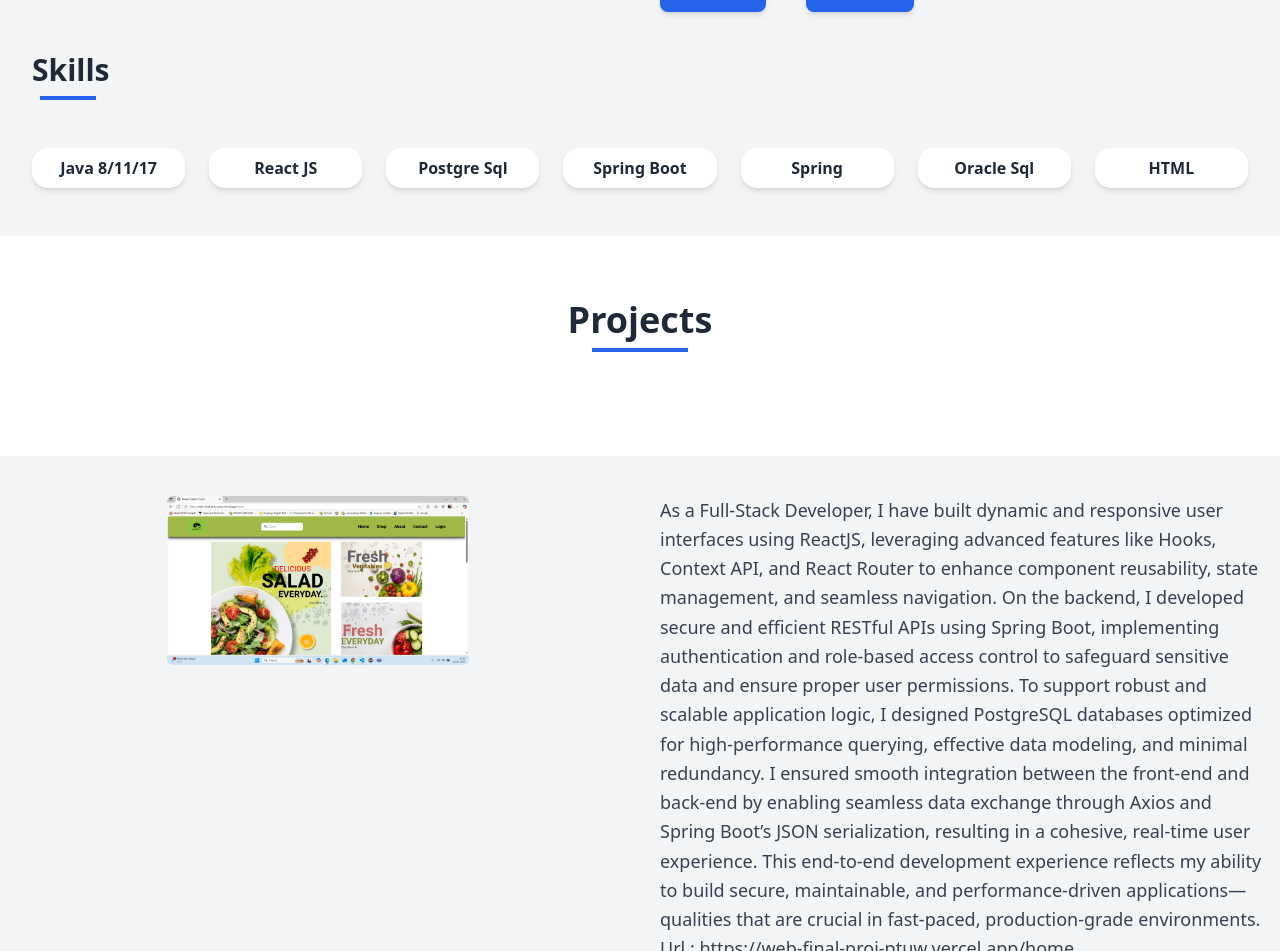
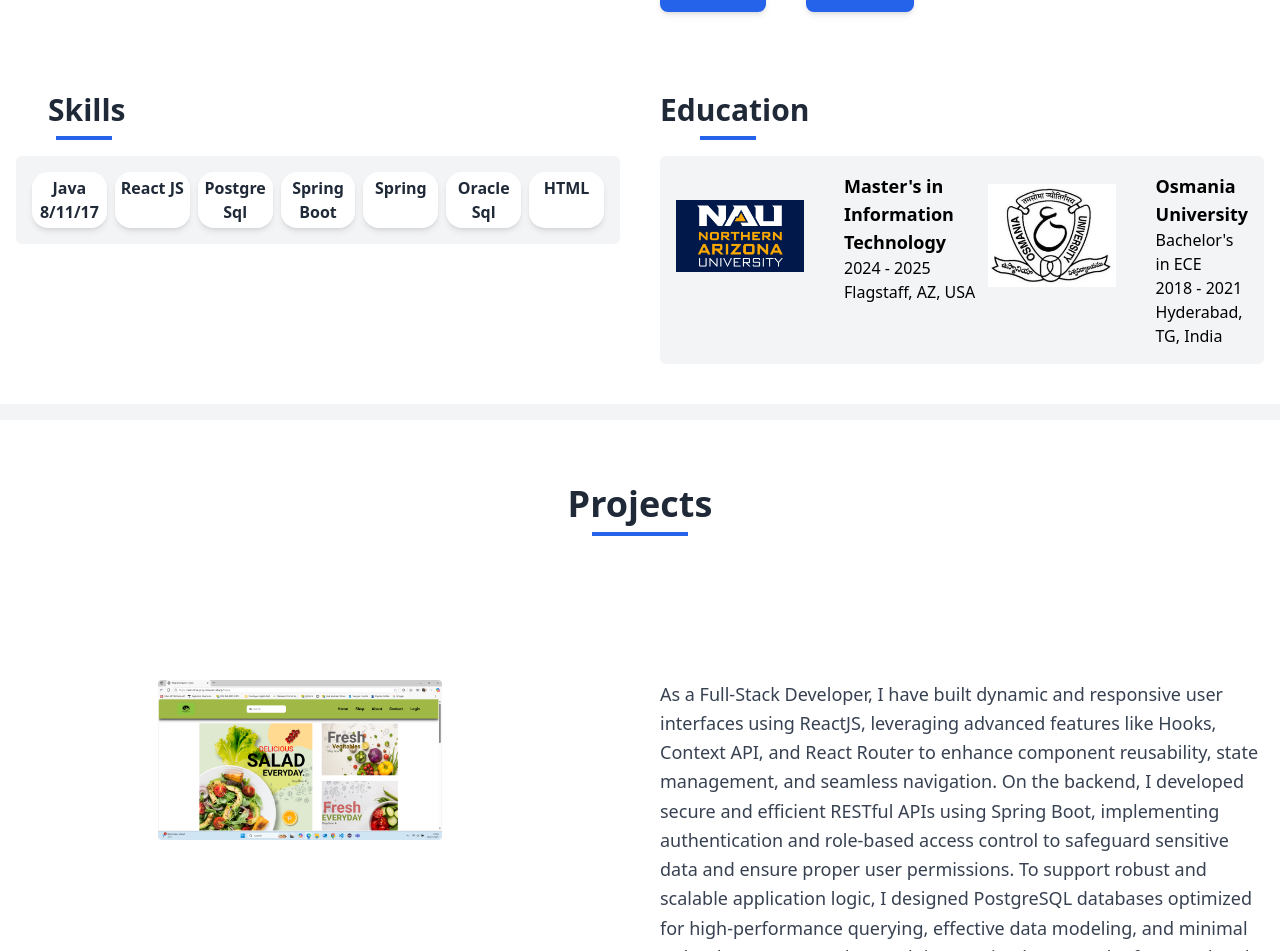
Before and after one commit to naustd/nikhilsai-portfolio, a React (Create React App) app: page / in a window 1280 px wide. Shown: the part 1521-2472 px from the top of the page. Built offline with nearby package versions, Linux system fonts and the light colour scheme.

Commit message:
Edu Feature Added

```diff
--- a/src/App.js
+++ b/src/App.js
@@ -13,32 +13,45 @@ import Projects from "./components/Projects";
 
 function App() {
   const [activeSection, setActiveSection] = useState("home");
-  const renderSection = () => {
-    switch (activeSection) {
-      case "home":
-        return <Home />;
-      case "about":
-        return <About />;
-      case "projects":
-        return <Projects />;
-      case "contact":
-        return <Contact />;
-      // default:
-      //   return <Home />;
+  // const renderSection = () => {
+  //   switch (activeSection) {
+  //     case "home":
+  //       return <Home />;
+  //     case "about":
+  //       return <About />;
+  //     case "projects":
+  //       return <Projects />;
+  //     case "contact":
+  //       return <Contact />;
+  //     // default:
+  //     //   return <Home />;
+  //   }
+  // };
+  const handleNavigate = (sectionId) => {
+    const element = document.getElementById(sectionId);
+    if (element) {
+      element.scrollIntoView({ behavior: "smooth" });
+      setActiveSection(sectionId);
     }
   };
   return (
     <>
-      <div className="min-h-screen font-sans bg-gray-100">
-        <Header
-          setActiveSection={setActiveSection}
-          activeSection={activeSection}
-        />
-        <Home />
-        <About />
-        <Projects />
-        <Contact />
-        <main className="p-4">{renderSection()}</main>
+      <div className="min-h-screen font-sans bg-gray-100 scroll-smooth">
+        <Header setActiveSection={activeSection} onNavigate={handleNavigate} />
+        <section id="home">
+          <Home />
+        </section>
+        <section id="about">
+          <About />
+        </section>
+
+        <section id="projects">
+          <Projects />
+        </section>
+        <section id="contact">
+          <Contact />
+        </section>
+        {/* <main className="p-4">{renderSection()}</main> */}
         <ThemeToggle />
       </div>
     </>
--- /dev/null
+++ b/src/app/Education.js
@@ -0,0 +1,54 @@
+import NauLogo from "../assets/NAULogo.png";
+import OULogo from "../assets/OULogo.webp";
+export default function Education() {
+  return (
+    <>
+      <div className=" bg-white dark:bg-gray-900">
+        <h4 className="text-3xl font-bold text-gray-800 dark:text-zinc-50 mb-2 ">
+          Education
+        </h4>
+        <div className="w-14 h-1 bg-blue-600 mb-4 ml-10 flex items-center"></div>
+        <div className="p-4 bg-gray-100 rounded-md flex flex-col md:flex-row md:items-start ">
+          <div className="flex flex-col md:flex-row items-cente md:items-start gap-4 md:gap-10">
+            {/* Logo */}
+            <div className="items-center w-32 h-32 flex-shrink-0">
+              <img
+                src={NauLogo}
+                alt="Masters"
+                className="w-full h-full object-contain"
+              />
+            </div>
+            <div className="text-center md:text-left">
+              <p className="text-lg font-semibold">
+                Master's in Information Technology
+              </p>
+              <p>2024 - 2025 </p>
+              <p>Flagstaff, AZ, USA</p>
+            </div>
+
+            {/* Beside we need give details like */}
+            {/* collegeName, Degree ,years, Address */}
+          </div>
+          <div className=" flex flex-col md:flex-row items-center md:items-start gap-4 md:gap-10">
+            {/* Logo */}
+            <div className="w-32 h-32 flex-shrink-0">
+              <img
+                src={OULogo}
+                alt="Bacherlors"
+                className="w-full h-full object-contain"
+              />
+            </div>
+            <div className="text-center md:text-left">
+              <p className="text-lg font-semibold">Osmania University</p>
+              <p>Bachelor's in ECE</p>
+              <p>2018 - 2021 </p>
+              <p>Hyderabad, TG, India</p>
+            </div>
+            {/* Beside we need give details like */}
+            {/* collegeName, Degree ,years, Address */}
+          </div>
+        </div>
+      </div>
+    </>
+  );
+}
--- /dev/null
+++ b/src/app/HoverProjLink.js
@@ -0,0 +1,19 @@
+export default function HoverProjLink({ imageUrl, siteUrl, altText }) {
+  return (
+    <div className="relative group w-80 h-40 cursor-pointer">
+      <img
+        src={imageUrl}
+        alt={altText}
+        className="w-ful h-full object-cover rounded"
+      />
+      <a
+        href={siteUrl}
+        target="_blank"
+        rel="noopener noreferrer"
+        className="absolute inset-0 bg-black bg-opacity-50 flex items-center justify-center text-white text-lg font-semibold opacity-0 group-hover:opacity-100 transition-opacity rounded"
+      >
+        Visit Site
+      </a>
+    </div>
+  );
+}
--- a/src/app/Skills.js
+++ b/src/app/Skills.js
@@ -11,20 +11,20 @@ export default function Skills() {
   ];
   return (
     <>
-      <div>
-        <h4 className="text-3xl font-bold text-gray-800 dark:text-zinc-50 mb-2 ml-8">
+      <div className=" bg-white dark:bg-gray-900">
+        <h4 className="text-3xl font-bold text-gray-800 dark:text-zinc-50 mb-2 ml-8 ">
           Skills
         </h4>
         <div className="w-14 h-1 bg-blue-600 mb-4 ml-10 flex items-center"></div>
-        <div className="p-8 bg-gray-100 ">
-          <div className="grid grid-cols-1 sm:grid-cols-6 md:grid-cols-7 gap-6">
+        <div className="p-4 bg-gray-100 rounded-md ">
+          <div className="grid grid-cols-1 sm:grid-cols-6 md:grid-cols-7 gap-2">
             {skillsData.map((item) => {
               return (
                 <div
                   key={item.id}
-                  className="bg-white p-2 rounded-2xl shadow-md hover:shadow-xl transition duration-300 ease-in-out transform hover:scale-105 hover:ring-2 hover:ring-indigo-400 cursor-pointer"
+                  className="bg-white p-1 rounded-2xl shadow-md hover:shadow-xl transition duration-300 ease-in-out transform hover:scale-105 hover:ring-2 hover:ring-indigo-400 cursor-pointer"
                 >
-                  <h6 className="text-1xl font-semibold text-gray-800 text-wrap text-center">
+                  <h6 className="text-center text-gray-800 text-wrap text-2md font-semibold">
                     {item.skill}
                   </h6>
                 </div>
--- a/src/components/About.js
+++ b/src/components/About.js
@@ -1,3 +1,4 @@
+import Education from "../app/Education";
 import Skills from "../app/Skills";
 import profileImg from "../assets/profilePhoto.jpg";
 import { Typewriter } from "react-simple-typewriter";
@@ -19,7 +20,7 @@ export default function About() {
         </div>
 
         {/* Content Section */}
-        <div className="flex flex-col md:flex-row items-center md:items-start justify-center gap-10 px-4 py-10">
+        <div className="flex flex-col md:flex-row items-center md:items-start justify-center gap-10 px-4 py-10  bg-white dark:bg-gray-900">
           {/* Profile and Typewriter */}
           <div className="md:basis-1/2 flex flex-col items-center">
             <img
@@ -27,7 +28,7 @@ export default function About() {
               alt="Profile"
               className="w-48 h-48 rounded-full mb-6"
             />
-            <p className="text-xl font-semibold text-gray-800 dark:text-white text-center">
+            <p className="text-xl font-semibold text-gray-800  dark:text-gray-300 text-center">
               <Typewriter
                 words={["Nikhilsai Parimalla"]}
                 loop={1}
@@ -55,11 +56,26 @@ export default function About() {
               with RESTful APIs and responsive UIs using Tailwind CSS. I value
               clean code, collaboration, and continuous learning.
             </p>
-            <button className="buttons">Contact</button>
+            <button
+              className="buttons"
+              onClick={() => {
+                const section = document.getElementById("contact");
+                section?.scrollIntoView({ behavior: "smooth" });
+              }}
+            >
+              Contact
+            </button>
             <button className="buttons ml-10">Resume</button>
           </div>
         </div>
-        <Skills />
+        <div className="flex flex-col md:flex-row items-center md:items-start justify-center gap-10 px-4 py-10  bg-white dark:bg-gray-900">
+          <div className="md:basis-1/2 flex flex-col items-center">
+            <Skills />
+          </div>
+          <div className="md:basis-1/2 flex flex-col ">
+            <Education />
+          </div>
+        </div>
       </section>
     </>
   );
--- a/src/components/Contact.js
+++ b/src/components/Contact.js
@@ -19,7 +19,7 @@ export default function Contact() {
   };
   return (
     <>
-      <section className="py-10">
+      <section className="py-4">
         <div className="flex flex-col items-center justify-center px-4 py-16 bg-white dark:bg-gray-900">
           <div className="text-center">
             <h2 className="text-4xl font-bold text-gray-800 dark:text-zinc-50 mb-2">
@@ -28,7 +28,7 @@ export default function Contact() {
             <div className="w-24 h-1 bg-blue-600 mx-auto mb-4"></div>
           </div>
         </div>
-        <div className="max-w-xl mx-auto p-6 bg-gray-300 rounded-lg shadow-lg mt-10">
+        <div className="max-w-xl mx-auto p-6 bg-gray-300 rounded-lg shadow-lg mt-10   dark:bg-gray-900">
           <form ref={formRef} className="space-y-4" onSubmit={sendEmail}>
             <input
               type="text"
--- a/src/components/Projects.js
+++ b/src/components/Projects.js
@@ -1,3 +1,4 @@
+import HoverProjLink from "../app/HoverProjLink";
 import projectImage1 from "../assets/projectImage1.png";
 export default function Projects() {
   return (
@@ -11,13 +12,18 @@ export default function Projects() {
             <div className="w-24 h-1 bg-blue-600 mx-auto mb-4"></div>
           </div>
         </div>
-        <div className="flex flex-col md:flex-row items-center md:items-start justify-center gap-10 px-4 py-10">
+        <div className="flex flex-col md:flex-row items-center md:items-start justify-center gap-10 px-4 py-10  bg-white dark:bg-gray-900">
           {/* Project Images */}
           <div className="md:basis-1/2 flex flex-col items-center">
-            <img
+            {/* <img
               src={projectImage1}
               alt="Project1"
               className="w-1/2 h-1/2 rounded-md mb-2"
+            /> */}
+            <HoverProjLink
+              imageUrl={projectImage1}
+              siteUrl={`https://web-final-proj-ptuw.vercel.app/home`}
+              altText="Project 1"
             />
           </div>
           {/* Project Description */}
@@ -39,8 +45,7 @@ export default function Projects() {
               experience. This end-to-end development experience reflects my
               ability to build secure, maintainable, and performance-driven
               applications—qualities that are crucial in fast-paced,
-              production-grade environments. Url :
-              https://web-final-proj-ptuw.vercel.app/home
+              production-grade environments.
             </p>
           </div>
         </div>
--- a/src/components/header.js
+++ b/src/components/header.js
@@ -2,7 +2,7 @@ import logoImage from "../assets/samplePortfolioImage.jpg";
 // import { useState } from "react";
 import ToggleIcon from "../app/ToggleIcon";
 
-const Header = ({ setActiveSection, activeSection }) => {
+const Header = ({ activeSection, onNavigate }) => {
   // const [isVertical, setIsVertical] = useState(true);
   // const toggleLayout = () => {
   //   setIsVertical(!isVertical);
@@ -31,14 +31,14 @@ const Header = ({ setActiveSection, activeSection }) => {
                 return (
                   <li
                     key={item}
-                    onClick={() => setActiveSection(item)}
+                    onClick={() => onNavigate(item)}
                     className={`cursor-pointer capitalize hover:text-blue-500 ${
                       activeSection === item
                         ? "text-blue-600 font-semibold"
                         : "text-gray-700"
                     }`}
                   >
-                    {item}
+                    {item.charAt(0).toUpperCase() + item.slice(1)}
                   </li>
                 );
               })}
--- a/src/index.css
+++ b/src/index.css
@@ -2,6 +2,9 @@
 
 @import url("https://fonts.googleapis.com/css2?family=Open+Sans:ital,wght@0,300..800;1,300..800&display=swap");
 
+html {
+  scroll-behavior: smooth;
+}
 body {
   margin: 0;
   font-family: -apple-system, BlinkMacSystemFont, "Segoe UI", "Roboto", "Oxygen",
```
Also changed, not shown: src/components/Home.js (+18 -4 lines), src/assets/NAULogo.png (added), src/assets/OULogo.webp (added).
